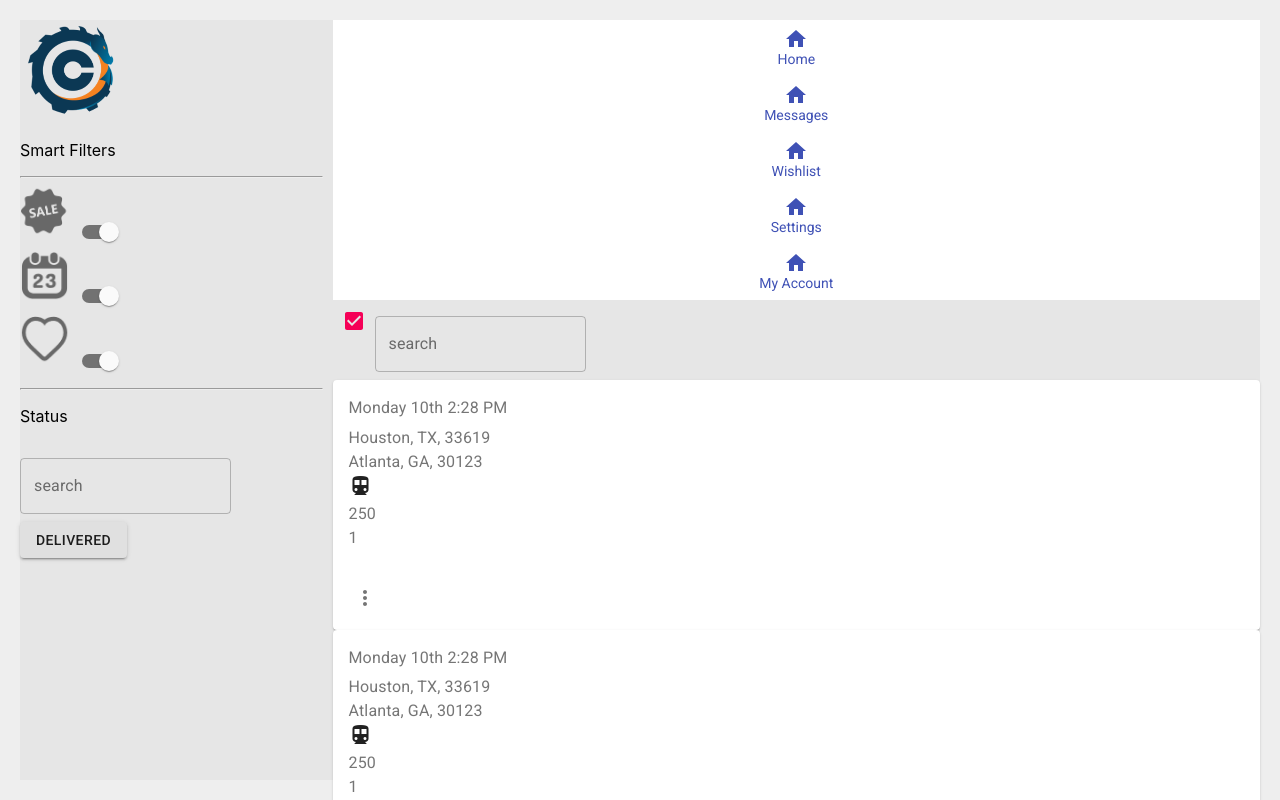
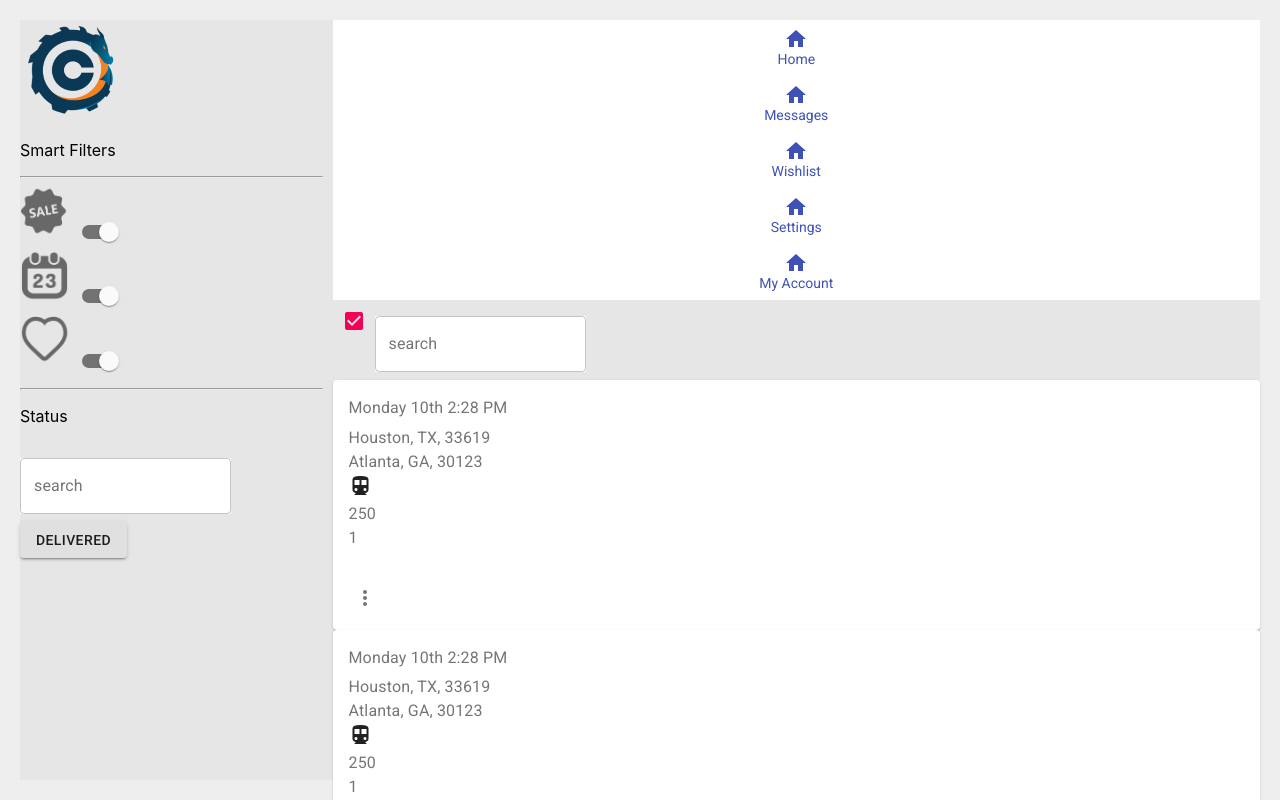
Before and after one commit to crudaz/react-smartFilters, a React (Create React App) app: page / in a window 1280 px wide. Shown: the top 800 px of the page. Built offline with nearby package versions, Linux system fonts and the light colour scheme.

Commit message:
style: add style to component

```diff
--- a/src/components/searchBar.js
+++ b/src/components/searchBar.js
@@ -1,9 +1,18 @@
 import React from 'react';
+import { makeStyles } from '@material-ui/core/styles';
+
 import TextField from '@material-ui/core/TextField';
 
+const useStyles = makeStyles(theme => ({
+    root: {
+        backgroundColor: 'white'
+    },
+  }));
+
 const SearchBar = () => {
+    const classes = useStyles();
     return (
-        <TextField
+        <TextField className={classes.root}
             id="search"
             label="search"
             placeholder="Search"
```
